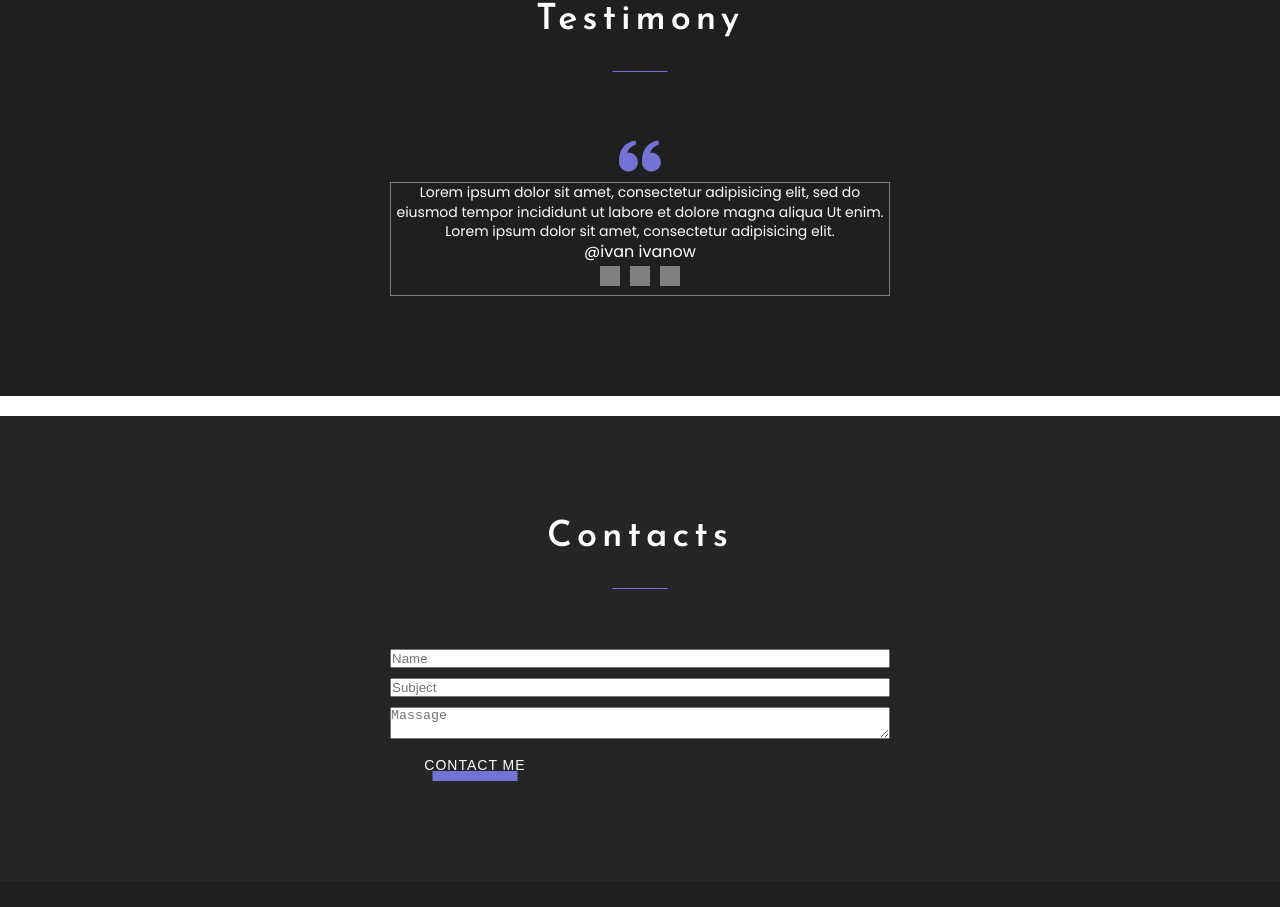
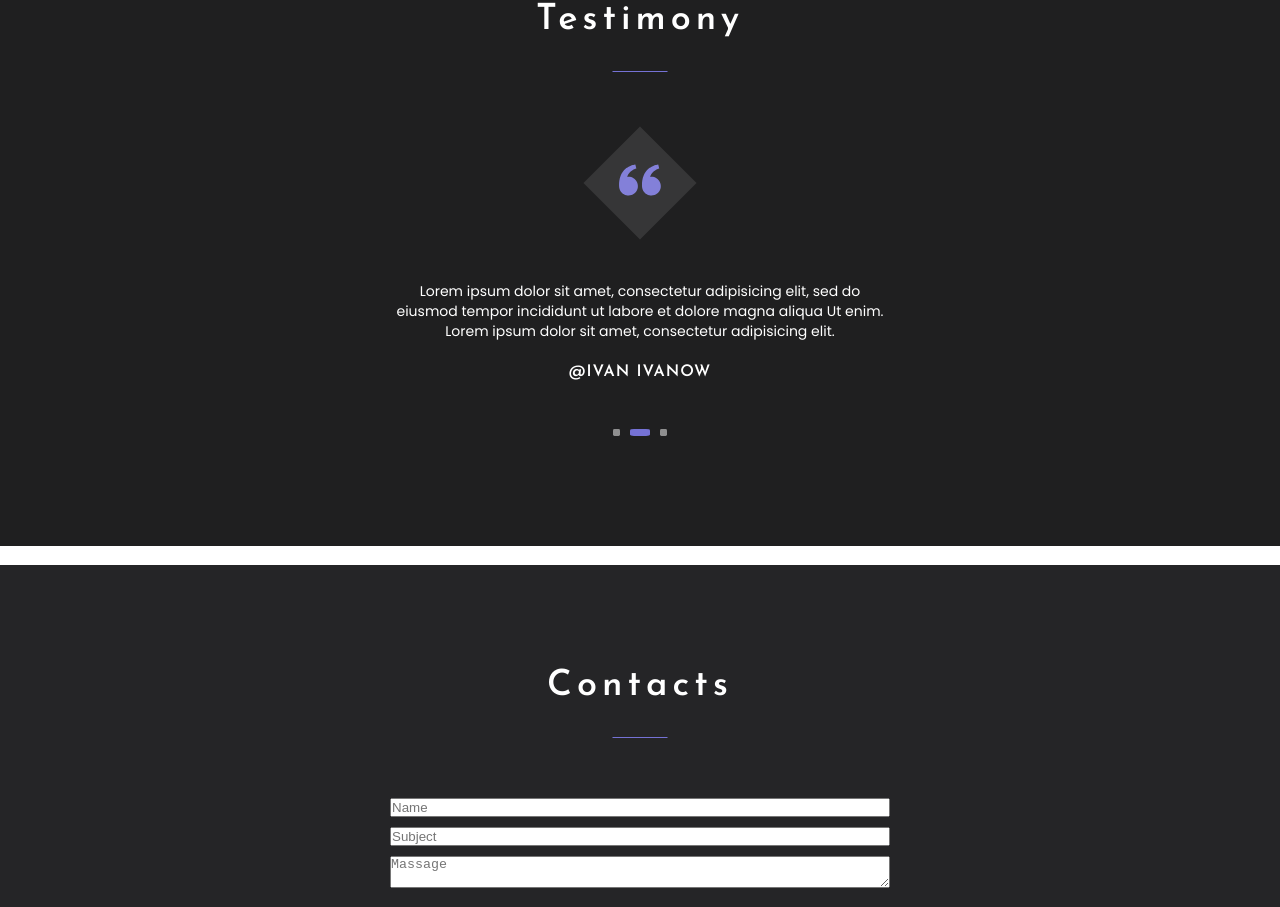
Before and after one commit to Sergey-Bukreev/Portfolio, a React app: page / in a window 1280 px wide. Shown: the part 2779-3686 px from the top of the page. Built offline with nearby package versions, Linux system fonts and the light colour scheme.

Commit message:
add styles for buttons; add component for links

```diff
--- a/src/components/slider/Slider.tsx
+++ b/src/components/slider/Slider.tsx
@@ -1,6 +1,7 @@
 import React from 'react';
 import styled from "styled-components";
 import {FlexWrapper} from "../FlexWrapper";
+import {Theme} from "../../styles/Theme";
 
  export const Slider = () => {
     return (
@@ -13,7 +14,7 @@
           </FlexWrapper>
            <Pagination>
             <span></span>
-               <span></span>
+               <span className={"active"}></span>
                <span></span>
            </Pagination>
         </StyledSlider>
@@ -21,7 +22,7 @@
 };
 
 const StyledSlider = styled.div`
-border: 1px solid gray;
+
   max-width: 500px;
   display: flex;
   flex-direction: column;
@@ -33,13 +34,29 @@
   text-align: center;
 `
 const Text = styled.p``
-const Name = styled.span``
+const Name = styled.span`
+  font-family: Josefin Sans, serif;
+  font-size: 16px;
+  font-weight: 600;
+  letter-spacing: 1px;
+  text-transform: uppercase;
+  margin: 22px 0 42px;
+  display: inline-block;
+`
 const Pagination = styled.div`
 span {
   display: inline-block;
-  width: 20px;
-  height: 20px;
+  width: 7px;
+  height: 7px;
   margin: 5px;
-  background-color: gray;
+  background: rgba(255, 255, 255, 0.5);
+  border-radius: 20%;
+  & + span {
+    margin-left: 5px;
+  }
+  &.active {
+    background-color: ${Theme.colors.accent};
+    width: 20px;
+  }
 }
 `
--- a/src/layout/sections/skills/skill/Skill.tsx
+++ b/src/layout/sections/skills/skill/Skill.tsx
@@ -38,7 +38,7 @@
 
 
 `
-const IconWrapper=styled.div`
+ export const IconWrapper=styled.div`
 position: relative;
   &::before {
     content: "";
--- a/src/layout/sections/testimony/Testimony.tsx
+++ b/src/layout/sections/testimony/Testimony.tsx
@@ -4,13 +4,17 @@
 import Icon from "../../../components/icon/Icon";
 import {Slider} from "../../../components/slider/Slider";
 import {FlexWrapper} from "../../../components/FlexWrapper";
+import {IconWrapper} from "../skills/skill/Skill";
 
 export const Testimony = () => {
     return (
         <StyledTestimony>
          <SectionTitle>Testimony</SectionTitle>
             <FlexWrapper direction={"column"} align={"center"}>
-                <Icon iconId={"quoteSvg"} />
+               <IconWrapper>
+                   <Icon iconId={"quoteSvg"} />
+               </IconWrapper>
+
                 <Slider />
 
             </FlexWrapper>
@@ -19,7 +23,9 @@
 };
 
 const StyledTestimony = styled.section`
-min-height: 100vh;
   background-color: snow;
   min-height: 50vh;
+  ${IconWrapper} {
+    margin: 24px 0 72px;
+  }
 `
```
